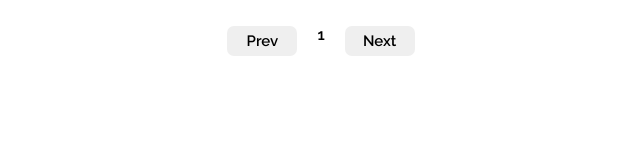
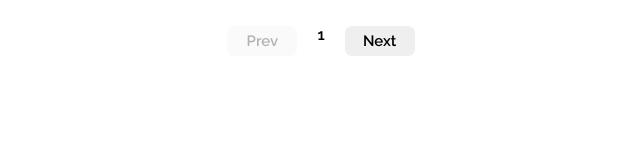
Before and after one commit to Mr-Hache/bidWiz-Frontend, a Next.js app: page /Componets/paginator in a window 1280 px wide. Shown: the top 160 px of the page, without its empty margins (319-959 px from the left). Built offline with nearby package versions, Linux system fonts and the light colour scheme.

Commit message:
boton paginator

```diff
--- a/app/Componets/paginator/page.tsx
+++ b/app/Componets/paginator/page.tsx
@@ -1,6 +1,7 @@
  "use client"
-import React from 'react'
-import style from "./paginator.module.scss"
+
+import React from 'react';
+import style from "./paginator.module.scss";
 import { useAppSelector, useAppDispatch } from "@/app/redux/hooks";
 import { setPage } from "@/app/redux/services/filtersSlice";
 
@@ -8,21 +9,33 @@ interface PaginatorProps {
   statePage: boolean;
 }
 
-
-export default function paginator({ statePage }: PaginatorProps) {
-
+export default function Paginator({ statePage }: PaginatorProps) {
   const dispatch = useAppDispatch();
   const page = useAppSelector((state) => state.filters.page);
+  const totalPages = 5; // Reemplaza con el número total de páginas
 
   const handlePage = (event: React.MouseEvent<HTMLButtonElement>) => {
-        event.currentTarget.value === "Next" ? statePage?dispatch(setPage(page + 1)): null : page==1?null:dispatch(setPage(page - 1));
+    const value = event.currentTarget.value;
+
+    if (value === "Next" && page < totalPages) {
+      statePage ? dispatch(setPage(page + 1)) : null;
+    } else if (value === "Prev" && page > 1) {
+      dispatch(setPage(page - 1));
     }
+  }
+
+  const isLastPage = page === totalPages;
+  const isFirstPage = page === 1;
 
   return (
     <div className={style.contPaginator}>
-        <button  onClick={handlePage}>Prev</button>
+      <button onClick={handlePage} value="Prev" disabled={isFirstPage}>
+        Prev
+      </button>
       <span>{page}</span>
-        <button value="Next" onClick={handlePage}>Next</button>
+      <button onClick={handlePage} value="Next" disabled={isLastPage}>
+        Next
+      </button>
     </div>
-  )
+  );
 }
```
Lines whose indentation alone changed are shown as unchanged.
